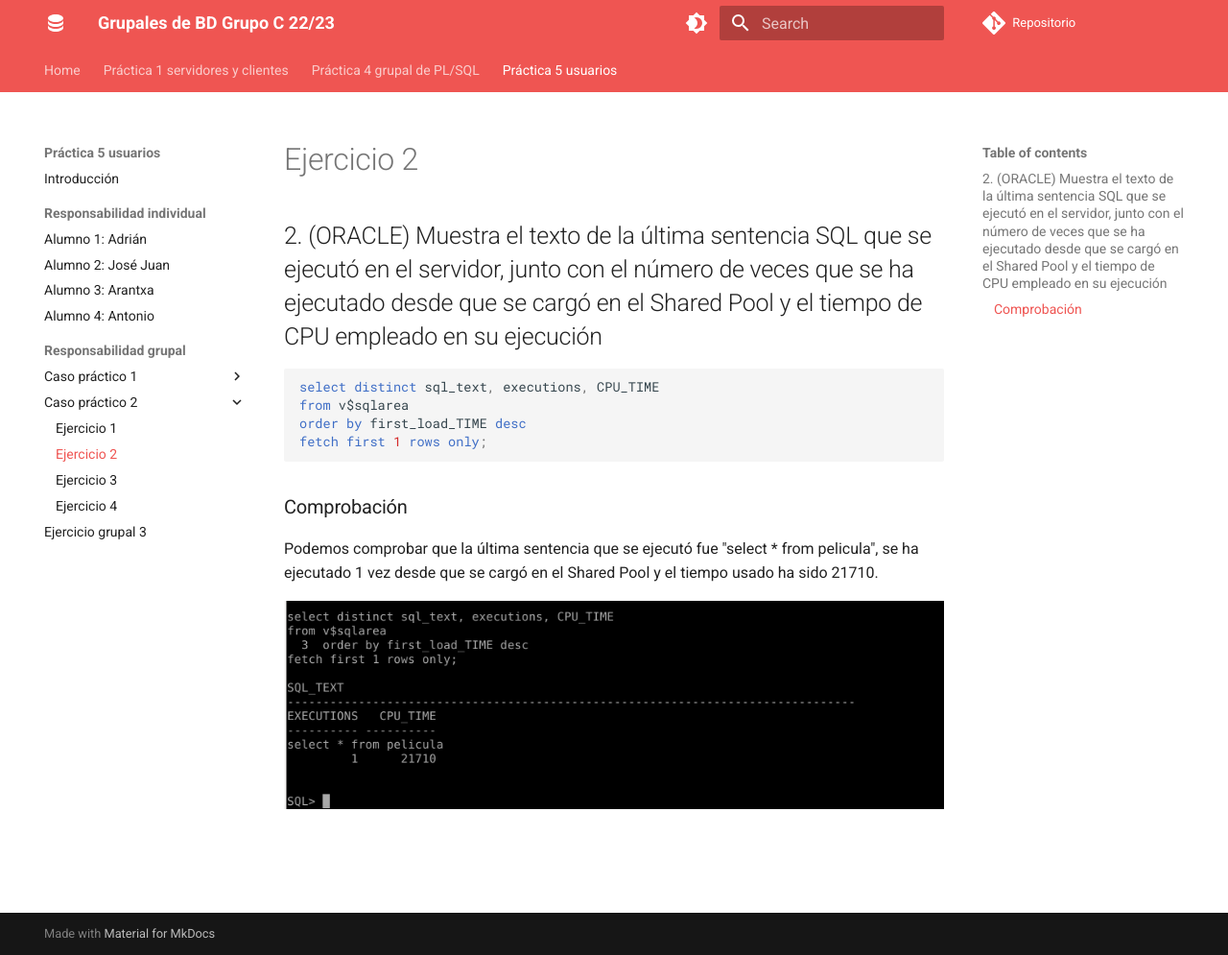
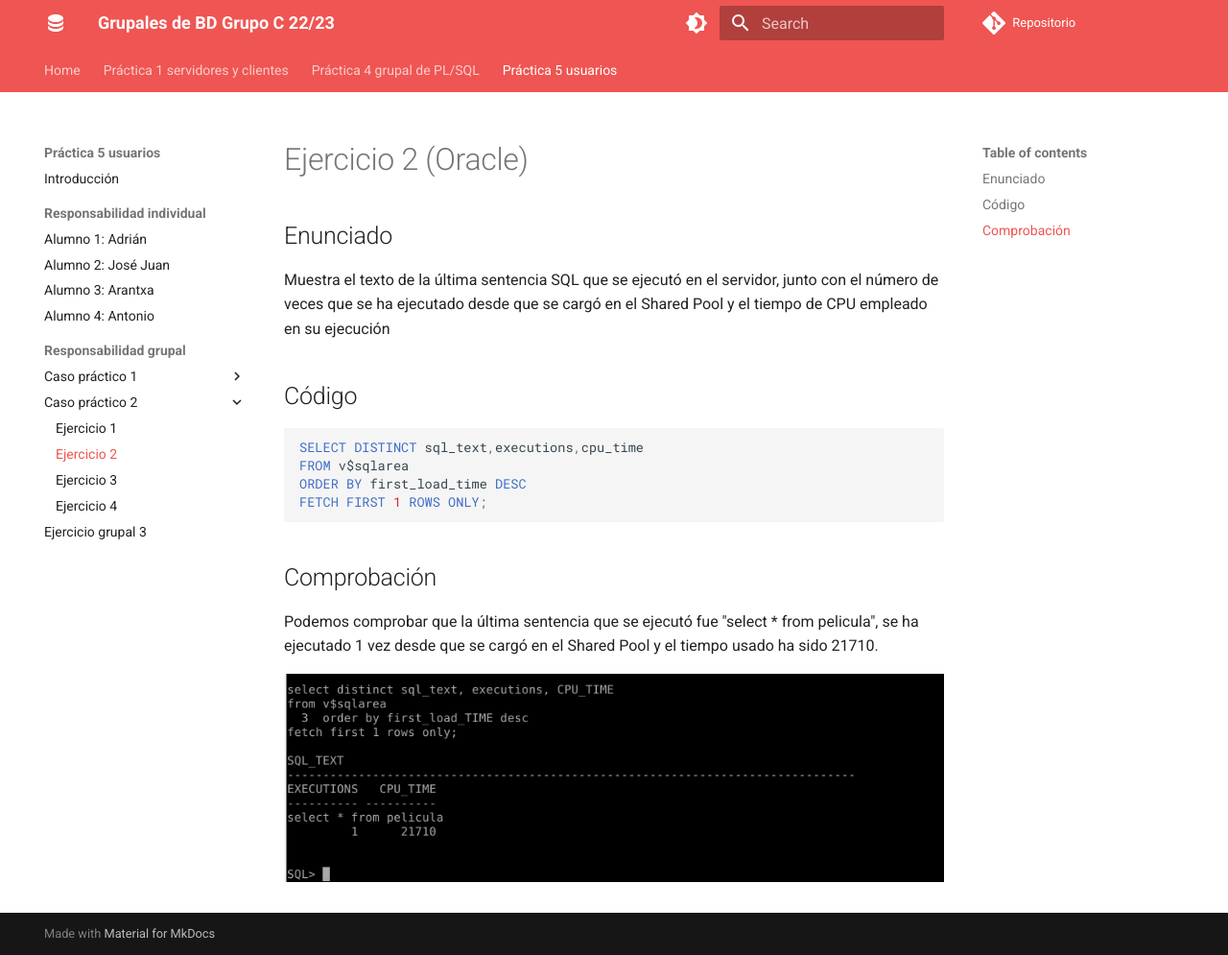
Before and after one commit to adriasir123/grupalesbdc, an MkDocs documentation site: the page built from docs/p5-usuarios/rg/caso-practico-2-ej2.md, in a window 1280 px wide and 995 px high. Shown: the whole window at 96% size. Built offline with MkDocs 1.6.1 and Material for MkDocs 9.7.7, drawn with Linux system fonts in a browser that asks for light colours; comment, search, counter and statistics services are not loaded.

Commit message:
pequeños arreglos

````diff
--- a/docs/p5-usuarios/rg/caso-practico-2-ej2.md
+++ b/docs/p5-usuarios/rg/caso-practico-2-ej2.md
@@ -1,15 +1,19 @@
-# Ejercicio 2
+# Ejercicio 2 (Oracle)
 
-## 2. (ORACLE) Muestra el texto de la última sentencia SQL que se ejecutó en el servidor, junto con el número de veces que se ha ejecutado desde que se cargó en el Shared Pool y el tiempo de CPU empleado en su ejecución
+## Enunciado
+
+Muestra el texto de la última sentencia SQL que se ejecutó en el servidor, junto con el número de veces que se ha ejecutado desde que se cargó en el Shared Pool y el tiempo de CPU empleado en su ejecución
+
+## Código
 
 ```sql
-select distinct sql_text, executions, CPU_TIME
-from v$sqlarea
-order by first_load_TIME desc
-fetch first 1 rows only;
+SELECT DISTINCT sql_text,executions,cpu_time
+FROM v$sqlarea
+ORDER BY first_load_time DESC
+FETCH FIRST 1 ROWS ONLY;
 ```
 
-### Comprobación
+## Comprobación
 
 Podemos comprobar que la última sentencia que se ejecutó fue "select * from pelicula", se ha ejecutado 1 vez desde que se cargó en el Shared Pool y el tiempo usado ha sido 21710.
 
````
